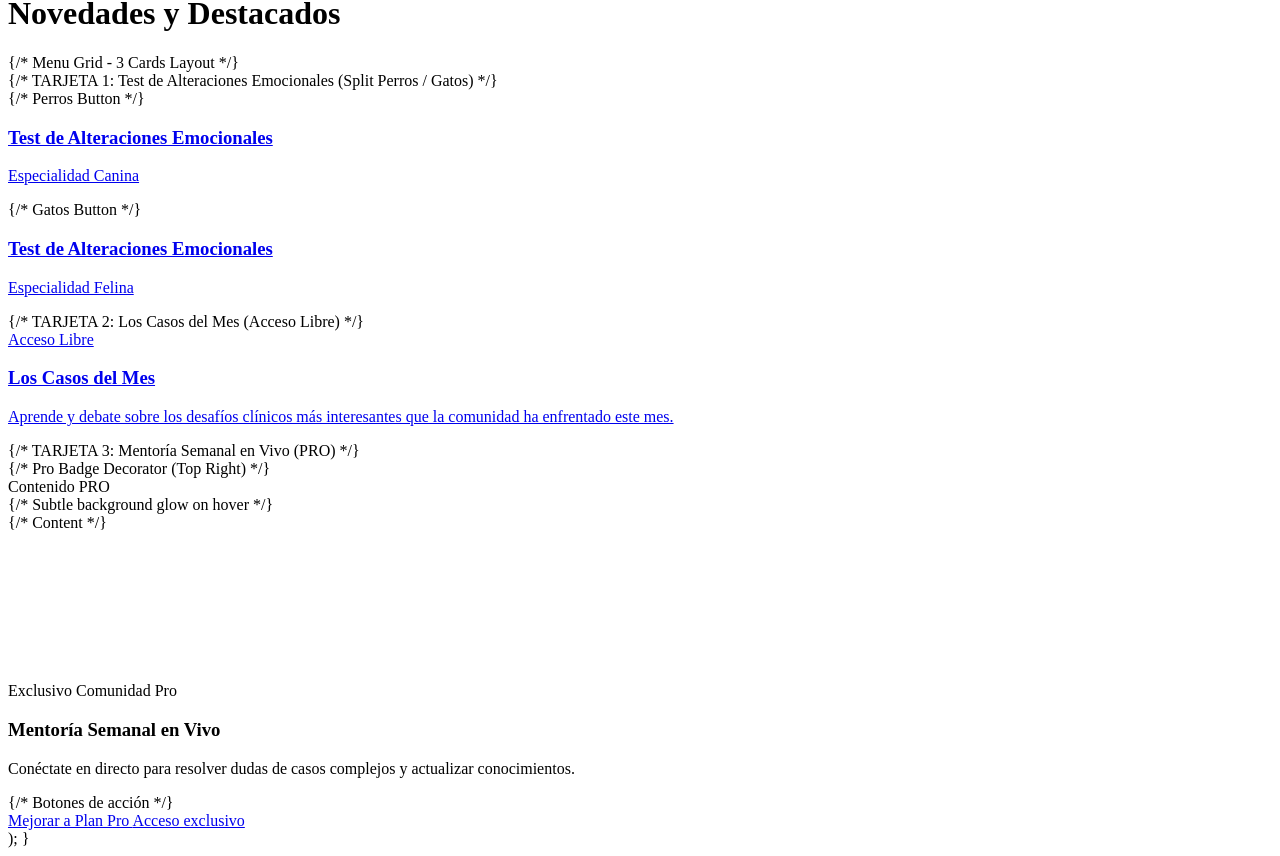
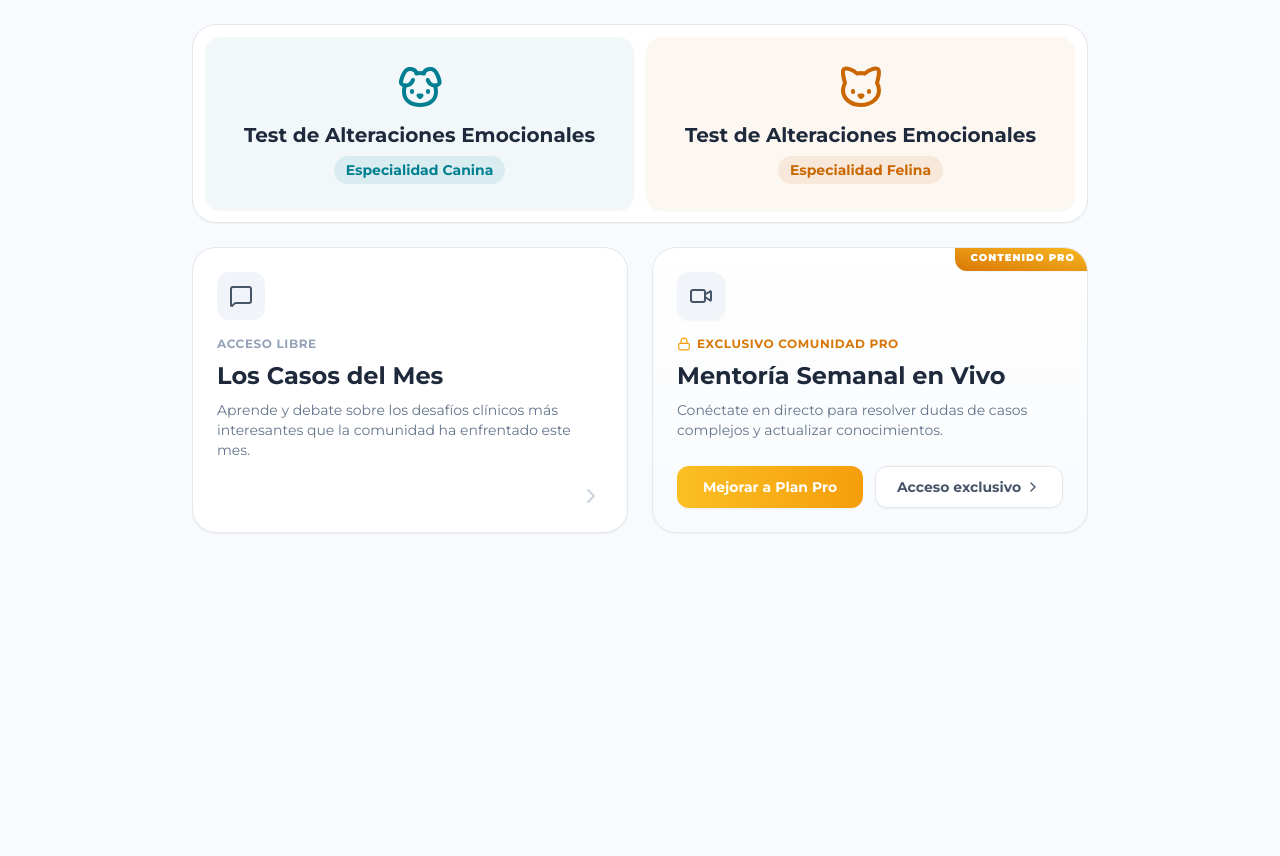
Before and after one commit to davidquirozlopez/tarjeta-destacados, a plain HTML site: page index.html in a window 1280 px wide. Shown: the part 88-944 px from the top of the page. After the commit the page ends 800 px from the top, so only its background shows below. Drawn offline with nearby package versions, Linux system fonts and the light colour scheme.

Commit message:
Update index.html

```diff
--- a/index.html
+++ b/index.html
@@ -1,141 +1,165 @@
-import React from 'react';
-import { Dog, Cat, Video, LockOpen, Lock, ChevronRight, Sparkles, MessageSquare } from 'lucide-react';
+<!DOCTYPE html>
+<html lang="es">
+<head>
+    <meta charset="UTF-8">
+    <meta name="viewport" content="width=device-width, initial-scale=1.0">
+    <title>Novedades y Destacados - Comunidad Etología</title>
 
-export default function App() {
-  return (
-    <div
-      className="min-h-screen bg-[#f9fafb] p-6 md:p-12 text-slate-800"
-      style={{ fontFamily: "'Montserrat', sans-serif" }}
-    >
-      {/* Importación de la fuente Montserrat desde Google Fonts */}
+    <!-- Importando fuente Montserrat -->
+    <link rel="preconnect" href="https://fonts.googleapis.com">
+    <link rel="preconnect" href="https://fonts.gstatic.com" crossorigin>
+    <link href="https://fonts.googleapis.com/css2?family=Montserrat:wght@400;500;600;700;800;900&display=swap" rel="stylesheet">
+
+    <!-- Cargando Tailwind CSS -->
+    <script src="https://cdn.tailwindcss.com"></script>
+
+    <!-- Configuración para que Tailwind use Montserrat -->
+    <script>
+        tailwind.config = {
+            theme: {
+                extend: {
+                    fontFamily: {
+                        sans: ['Montserrat', 'sans-serif'],
+                    }
+                }
+            }
+        }
+    </script>
+
+    <!-- Cargando Lucide Icons -->
+    <script src="https://unpkg.com/lucide@latest"></script>
+
     <style>
-        {`@import url('https://fonts.googleapis.com/css2?family=Montserrat:wght@400;500;600;700;800;900&display=swap');`}
+        body {
+            /* Asegurar fondo transparente para que se integre bien en el iframe si Bettermode tiene otro fondo */
+            background-color: transparent;
+        }
+        /* Eliminar scrollbars dentro del iframe para un look más limpio */
+        ::-webkit-scrollbar {
+            width: 0px;
+            background: transparent;
+        }
     </style>
+</head>
 
-      <div className="max-w-4xl mx-auto">
+<body class="bg-[#f9fafb] p-4 md:p-8 text-slate-800 antialiased">
+    <div class="max-w-4xl mx-auto">
 
-        {/* Header Section */}
-        <div className="mb-10 text-center md:text-left flex flex-col md:flex-row justify-between items-center gap-4">
+        <!-- Header Section -->
+        <div class="mb-10 text-center md:text-left flex flex-col md:flex-row justify-between items-center gap-4">
             <div>
-            <h1 className="text-3xl md:text-4xl font-extrabold text-[#007f91] tracking-tight flex items-center gap-3 justify-center md:justify-start">
-              <Sparkles className="text-[#CA6700] opacity-70 h-8 w-8" />
+                <h1 class="text-3xl md:text-4xl font-extrabold text-[#007f91] tracking-tight flex items-center gap-3 justify-center md:justify-start">
+                    <i data-lucide="sparkles" class="text-[#CA6700] opacity-70 h-8 w-8"></i>
                     Novedades y Destacados
                 </h1>
             </div>
         </div>
 
-        {/* Menu Grid - 3 Cards Layout */}
-        <div className="grid grid-cols-1 md:grid-cols-2 gap-6">
+        <!-- Menu Grid - 3 Cards Layout -->
+        <div class="grid grid-cols-1 md:grid-cols-2 gap-6">
 
-          {/* TARJETA 1: Test de Alteraciones Emocionales (Split Perros / Gatos) */}
-          <div className="col-span-1 md:col-span-2 bg-white rounded-3xl p-3 shadow-sm border border-slate-200">
+            <!-- TARJETA 1: Test de Alteraciones Emocionales (Split Perros / Gatos) -->
+            <div class="col-span-1 md:col-span-2 bg-white rounded-3xl p-3 shadow-sm border border-slate-200">
+                <div class="grid grid-cols-1 md:grid-cols-2 gap-3">
 
-            <div className="grid grid-cols-1 md:grid-cols-2 gap-3">
-              {/* Perros Button */}
-              <a
-                href="https://comunidad.maestrianimal.com/test-arquetipos-perros"
-                className="group relative overflow-hidden rounded-2xl p-6 bg-[#007f91]/5 hover:bg-[#007f91] transition-all duration-300 border-2 border-transparent hover:border-[#007f91] flex flex-col items-center justify-center min-h-[160px] cursor-pointer text-left w-full shadow-sm hover:shadow-md"
-              >
-                <div className="absolute inset-0 bg-gradient-to-br from-transparent to-[#007f91]/20 opacity-0 group-hover:opacity-100 transition-opacity"></div>
-                <Dog className="h-12 w-12 text-[#007f91] group-hover:text-white transition-colors mb-3" />
-                <h3 className="text-xl font-bold text-slate-800 group-hover:text-white transition-colors text-center leading-tight">
+                    <!-- Perros Button (NOTA: target="_top" es CRUCIAL para iframes) -->
+                    <a href="https://comunidad.maestrianimal.com/test-arquetipos-perros" target="_top"
+                       class="group relative overflow-hidden rounded-2xl p-6 bg-[#007f91]/5 hover:bg-[#007f91] transition-all duration-300 border-2 border-transparent hover:border-[#007f91] flex flex-col items-center justify-center min-h-[160px] cursor-pointer text-left w-full shadow-sm hover:shadow-md">
+                        <div class="absolute inset-0 bg-gradient-to-br from-transparent to-[#007f91]/20 opacity-0 group-hover:opacity-100 transition-opacity"></div>
+                        <i data-lucide="dog" class="h-12 w-12 text-[#007f91] group-hover:text-white transition-colors mb-3"></i>
+                        <h3 class="text-xl font-bold text-slate-800 group-hover:text-white transition-colors text-center leading-tight">
                             Test de Alteraciones Emocionales
                         </h3>
-                <p className="text-[#007f91] font-bold text-sm mt-2 text-center transition-all bg-[#007f91]/10 group-hover:bg-white group-hover:text-[#007f91] group-hover:shadow-sm px-3 py-1 rounded-full">
+                        <p class="text-[#007f91] font-bold text-sm mt-2 text-center transition-all bg-[#007f91]/10 group-hover:bg-white group-hover:text-[#007f91] group-hover:shadow-sm px-3 py-1 rounded-full">
                             Especialidad Canina
                         </p>
                     </a>
 
-              {/* Gatos Button */}
-              <a
-                href="https://comunidad.maestrianimal.com/test-arquetipos-gatos"
-                className="group relative overflow-hidden rounded-2xl p-6 bg-[#ca6700]/5 hover:bg-[#ca6700] transition-all duration-300 border-2 border-transparent hover:border-[#ca6700] flex flex-col items-center justify-center min-h-[160px] cursor-pointer text-left w-full shadow-sm hover:shadow-md"
-              >
-                <div className="absolute inset-0 bg-gradient-to-br from-transparent to-[#ca6700]/20 opacity-0 group-hover:opacity-100 transition-opacity"></div>
-                <Cat className="h-12 w-12 text-[#ca6700] group-hover:text-white transition-colors mb-3" />
-                <h3 className="text-xl font-bold text-slate-800 group-hover:text-white transition-colors text-center leading-tight">
+                    <!-- Gatos Button (NOTA: target="_top" es CRUCIAL para iframes) -->
+                    <a href="https://comunidad.maestrianimal.com/test-arquetipos-gatos" target="_top"
+                       class="group relative overflow-hidden rounded-2xl p-6 bg-[#ca6700]/5 hover:bg-[#ca6700] transition-all duration-300 border-2 border-transparent hover:border-[#ca6700] flex flex-col items-center justify-center min-h-[160px] cursor-pointer text-left w-full shadow-sm hover:shadow-md">
+                        <div class="absolute inset-0 bg-gradient-to-br from-transparent to-[#ca6700]/20 opacity-0 group-hover:opacity-100 transition-opacity"></div>
+                        <i data-lucide="cat" class="h-12 w-12 text-[#ca6700] group-hover:text-white transition-colors mb-3"></i>
+                        <h3 class="text-xl font-bold text-slate-800 group-hover:text-white transition-colors text-center leading-tight">
                             Test de Alteraciones Emocionales
                         </h3>
-                <p className="text-[#ca6700] font-bold text-sm mt-2 text-center transition-all bg-[#ca6700]/10 group-hover:bg-white group-hover:text-[#ca6700] group-hover:shadow-sm px-3 py-1 rounded-full">
+                        <p class="text-[#ca6700] font-bold text-sm mt-2 text-center transition-all bg-[#ca6700]/10 group-hover:bg-white group-hover:text-[#ca6700] group-hover:shadow-sm px-3 py-1 rounded-full">
                             Especialidad Felina
                         </p>
                     </a>
                 </div>
             </div>
 
-          {/* TARJETA 2: Los Casos del Mes (Acceso Libre) */}
-          <a
-            href="https://comunidad.maestrianimal.com/casos-del-mes"
-            className="group bg-white rounded-3xl p-6 shadow-sm hover:shadow-xl transition-all duration-300 border border-slate-200 cursor-pointer flex flex-col justify-between hover:-translate-y-1 block"
-          >
+            <!-- TARJETA 2: Los Casos del Mes (Acceso Libre) -->
+            <a href="https://comunidad.maestrianimal.com/casos-del-mes" target="_top"
+               class="group bg-white rounded-3xl p-6 shadow-sm hover:shadow-xl transition-all duration-300 border border-slate-200 cursor-pointer flex flex-col justify-between hover:-translate-y-1 block">
                 <div>
-              <div className="w-12 h-12 bg-slate-100 text-slate-600 rounded-xl flex items-center justify-center mb-4 group-hover:bg-[#007f91]/10 group-hover:text-[#007f91] transition-colors">
-                <MessageSquare className="h-6 w-6" />
+                    <div class="w-12 h-12 bg-slate-100 text-slate-600 rounded-xl flex items-center justify-center mb-4 group-hover:bg-[#007f91]/10 group-hover:text-[#007f91] transition-colors">
+                        <i data-lucide="message-square" class="h-6 w-6"></i>
                     </div>
-              <div className="flex items-center gap-2 mb-2">
-                <span className="text-xs font-bold uppercase tracking-wider text-slate-400">Acceso Libre</span>
+                    <div class="flex items-center gap-2 mb-2">
+                        <span class="text-xs font-bold uppercase tracking-wider text-slate-400">Acceso Libre</span>
                     </div>
-              <h3 className="text-2xl font-bold text-slate-800 mb-2 group-hover:text-[#007f91] transition-colors">
+                    <h3 class="text-2xl font-bold text-slate-800 mb-2 group-hover:text-[#007f91] transition-colors">
                         Los Casos del Mes
                     </h3>
-              <p className="text-slate-500 text-sm">
+                    <p class="text-slate-500 text-sm">
                         Aprende y debate sobre los desafíos clínicos más interesantes que la comunidad ha enfrentado este mes.
                     </p>
                 </div>
-            <div className="mt-6 flex items-center justify-end text-slate-300 group-hover:text-[#007f91] transition-colors">
-              <ChevronRight className="h-6 w-6" />
+                <div class="mt-6 flex items-center justify-end text-slate-300 group-hover:text-[#007f91] transition-colors">
+                    <i data-lucide="chevron-right" class="h-6 w-6"></i>
                 </div>
             </a>
 
-          {/* TARJETA 3: Mentoría Semanal en Vivo (PRO) */}
-          <div
-            className="group relative bg-gradient-to-b from-white to-slate-50 rounded-3xl p-6 shadow-sm hover:shadow-xl transition-all duration-300 border border-slate-200 flex flex-col justify-between hover:-translate-y-1 overflow-hidden"
-          >
-            {/* Pro Badge Decorator (Top Right) */}
-            <div className="absolute -top-1 -right-1 bg-gradient-to-bl from-amber-400 to-amber-600 text-white text-[10px] font-black uppercase tracking-widest py-1.5 px-4 shadow-sm rounded-bl-xl rounded-tr-3xl flex items-center gap-1 z-10">
+            <!-- TARJETA 3: Mentoría Semanal en Vivo (PRO) -->
+            <div class="group relative bg-gradient-to-b from-white to-slate-50 rounded-3xl p-6 shadow-sm hover:shadow-xl transition-all duration-300 border border-slate-200 flex flex-col justify-between hover:-translate-y-1 overflow-hidden">
+
+                <!-- Pro Badge Decorator -->
+                <div class="absolute -top-1 -right-1 bg-gradient-to-bl from-amber-400 to-amber-600 text-white text-[10px] font-black uppercase tracking-widest py-1.5 px-4 shadow-sm rounded-bl-xl rounded-tr-3xl flex items-center gap-1 z-10">
                     Contenido PRO
                 </div>
 
-            {/* Subtle background glow on hover */}
-            <div className="absolute inset-0 bg-gradient-to-br from-transparent via-transparent to-amber-500/5 opacity-0 group-hover:opacity-100 transition-opacity pointer-events-none"></div>
+                <!-- Subtle background glow -->
+                <div class="absolute inset-0 bg-gradient-to-br from-transparent via-transparent to-amber-500/5 opacity-0 group-hover:opacity-100 transition-opacity pointer-events-none"></div>
 
-            {/* Content */}
-            <div className="relative z-0">
-              <div className="w-12 h-12 bg-slate-100 text-slate-600 rounded-xl flex items-center justify-center mb-4 group-hover:bg-amber-100 group-hover:text-amber-600 transition-colors shadow-sm">
-                <Video className="h-6 w-6" />
+                <!-- Content -->
+                <div class="relative z-0">
+                    <div class="w-12 h-12 bg-slate-100 text-slate-600 rounded-xl flex items-center justify-center mb-4 group-hover:bg-amber-100 group-hover:text-amber-600 transition-colors shadow-sm">
+                        <i data-lucide="video" class="h-6 w-6"></i>
                     </div>
-              <div className="flex items-center gap-1.5 mb-2">
-                <Lock className="h-3.5 w-3.5 text-amber-500" />
-                <span className="text-xs font-bold uppercase tracking-wider text-amber-600">Exclusivo Comunidad Pro</span>
+                    <div class="flex items-center gap-1.5 mb-2">
+                        <i data-lucide="lock" class="h-3.5 w-3.5 text-amber-500"></i>
+                        <span class="text-xs font-bold uppercase tracking-wider text-amber-600">Exclusivo Comunidad Pro</span>
                     </div>
-              <h3 className="text-2xl font-bold text-slate-800 mb-2 group-hover:text-amber-700 transition-colors pr-10">
+                    <h3 class="text-2xl font-bold text-slate-800 mb-2 group-hover:text-amber-700 transition-colors pr-10">
                         Mentoría Semanal en Vivo
                     </h3>
-              <p className="text-slate-500 text-sm">
+                    <p class="text-slate-500 text-sm">
                         Conéctate en directo para resolver dudas de casos complejos y actualizar conocimientos.
                     </p>
                 </div>
 
-            {/* Botones de acción */}
-            <div className="mt-6 flex flex-col sm:flex-row gap-3 relative z-10">
-              <a
-                href="https://www.maestrianimal.com/precios-comunidad"
-                className="flex-1 bg-gradient-to-r from-amber-400 to-amber-500 hover:from-amber-500 hover:to-amber-600 text-white font-bold py-2.5 px-4 rounded-xl text-sm transition-all shadow-sm hover:shadow text-center flex items-center justify-center"
-              >
+                <!-- Botones de acción (Ambos con target="_top") -->
+                <div class="mt-6 flex flex-col sm:flex-row gap-3 relative z-10">
+                    <a href="https://www.maestrianimal.com/precios-comunidad" target="_top"
+                       class="flex-1 bg-gradient-to-r from-amber-400 to-amber-500 hover:from-amber-500 hover:to-amber-600 text-white font-bold py-2.5 px-4 rounded-xl text-sm transition-all shadow-sm hover:shadow text-center flex items-center justify-center">
                         Mejorar a Plan Pro
                     </a>
-              <a
-                href="https://comunidad.maestrianimal.com/mentoria-semanal"
-                className="flex-1 bg-white border border-slate-200 hover:border-amber-300 text-slate-600 hover:text-amber-600 font-bold py-2.5 px-4 rounded-xl text-sm transition-all shadow-sm hover:shadow text-center flex items-center justify-center gap-1"
-              >
+                    <a href="https://comunidad.maestrianimal.com/mentoria-semanal" target="_top"
+                       class="flex-1 bg-white border border-slate-200 hover:border-amber-300 text-slate-600 hover:text-amber-600 font-bold py-2.5 px-4 rounded-xl text-sm transition-all shadow-sm hover:shadow text-center flex items-center justify-center gap-1">
                         Acceso exclusivo
-                <ChevronRight className="h-4 w-4" />
+                        <i data-lucide="chevron-right" class="h-4 w-4"></i>
                     </a>
                 </div>
             </div>
 
         </div>
     </div>
-    </div>
-  );
-}
+
+    <!-- Script para renderizar los iconos de Lucide -->
+    <script>
+        lucide.createIcons();
+    </script>
+</body>
+</html>
```
Lines whose indentation alone changed are shown as unchanged.
